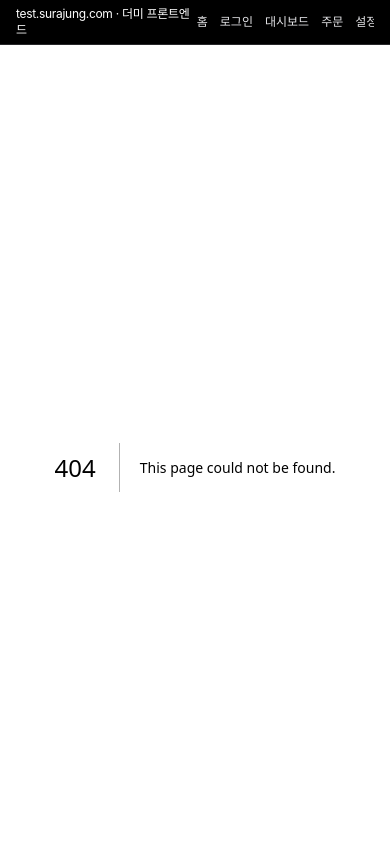
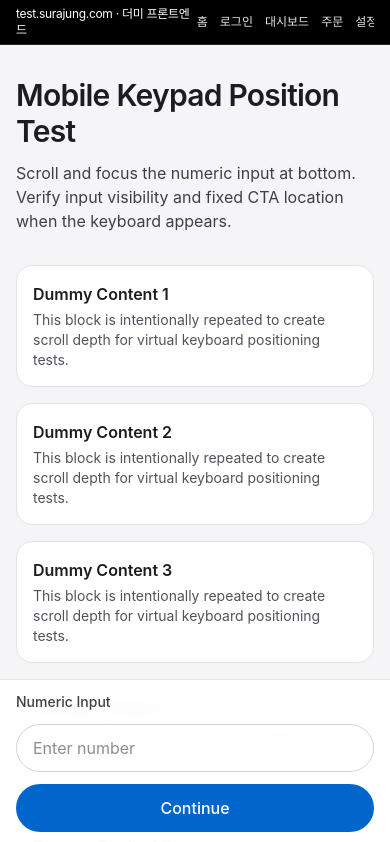
Before and after one commit to surajung/test, a Next.js app: page /sandbox/mobile-keypad in a window 390 px wide. Before the commit this address had no page. Shown: the top 842 px of the page. Built offline with nearby package versions, Linux system fonts and the light colour scheme.

Commit message:
feat: add sandbox policy and mobile keypad test page

```diff
--- /dev/null
+++ b/src/app/sandbox/mobile-keypad/page.tsx
@@ -0,0 +1,47 @@
+export default function MobileKeypadPage() {
+  return (
+    <main className="tile-parchment min-h-[100dvh]">
+      <section className="mx-auto w-full max-w-2xl px-4 pb-40 pt-8 sm:px-6">
+        <h2 className="text-3xl font-semibold tracking-tight sm:text-4xl">
+          Mobile Keypad Position Test
+        </h2>
+        <p className="mt-3 text-zinc-700">
+          Scroll and focus the numeric input at bottom. Verify input visibility and
+          fixed CTA location when the keyboard appears.
+        </p>
+
+        <div className="mt-8 space-y-4">
+          {Array.from({ length: 16 }).map((_, idx) => (
+            <article
+              key={idx}
+              className="rounded-2xl border border-zinc-200 bg-white p-4"
+            >
+              <h3 className="text-base font-semibold">Dummy Content {idx + 1}</h3>
+              <p className="mt-1 text-sm text-zinc-600">
+                This block is intentionally repeated to create scroll depth for
+                virtual keyboard positioning tests.
+              </p>
+            </article>
+          ))}
+        </div>
+      </section>
+
+      <div className="fixed inset-x-0 bottom-0 z-30 border-t border-zinc-200 bg-white/95 px-4 pb-[calc(env(safe-area-inset-bottom)+12px)] pt-3 backdrop-blur sm:px-6">
+        <div className="mx-auto w-full max-w-2xl space-y-3">
+          <label className="block text-sm font-medium text-zinc-700">
+            Numeric Input
+          </label>
+          <input
+            type="number"
+            inputMode="numeric"
+            placeholder="Enter number"
+            className="h-12 w-full rounded-full border border-zinc-300 px-4 text-base"
+          />
+          <button className="h-12 w-full rounded-full bg-[var(--primary)] text-base font-medium text-white hover:bg-[var(--primary-focus)]">
+            Continue
+          </button>
+        </div>
+      </div>
+    </main>
+  );
+}
--- /dev/null
+++ b/src/app/sandbox/page.tsx
@@ -0,0 +1,39 @@
+import Link from "next/link";
+
+const sandboxLinks = [
+  {
+    href: "/sandbox/mobile-keypad",
+    title: "Mobile Keypad Test",
+    description:
+      "Focus numeric input and verify input/CTA position while mobile keyboard is visible.",
+  },
+];
+
+export default function SandboxHomePage() {
+  return (
+    <main className="apple-tile tile-light">
+      <section className="mx-auto w-full max-w-5xl">
+        <h2 className="text-center text-4xl font-semibold tracking-tight sm:text-5xl">
+          Sandbox Home
+        </h2>
+        <p className="mx-auto mt-4 max-w-3xl text-center text-lg leading-8 text-zinc-700 sm:text-2xl">
+          Test-only pages are listed here.
+        </p>
+
+        <div className="mt-10 grid gap-4">
+          {sandboxLinks.map((item) => (
+            <Link
+              key={item.href}
+              href={item.href}
+              className="block rounded-3xl border border-zinc-200 bg-white p-5 transition hover:border-zinc-300 hover:bg-zinc-50"
+            >
+              <h3 className="text-xl font-semibold text-zinc-900">{item.title}</h3>
+              <p className="mt-2 text-zinc-600">{item.description}</p>
+              <p className="mt-3 text-sm text-[var(--primary)]">Open {item.href}</p>
+            </Link>
+          ))}
+        </div>
+      </section>
+    </main>
+  );
+}
```
Also changed, not shown: 1 other file (tests, documents, lock files or other folders).
